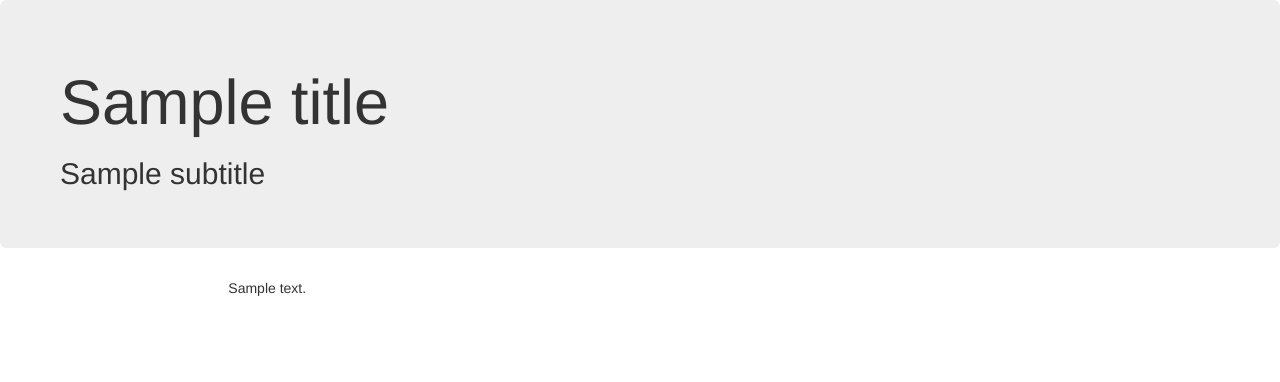
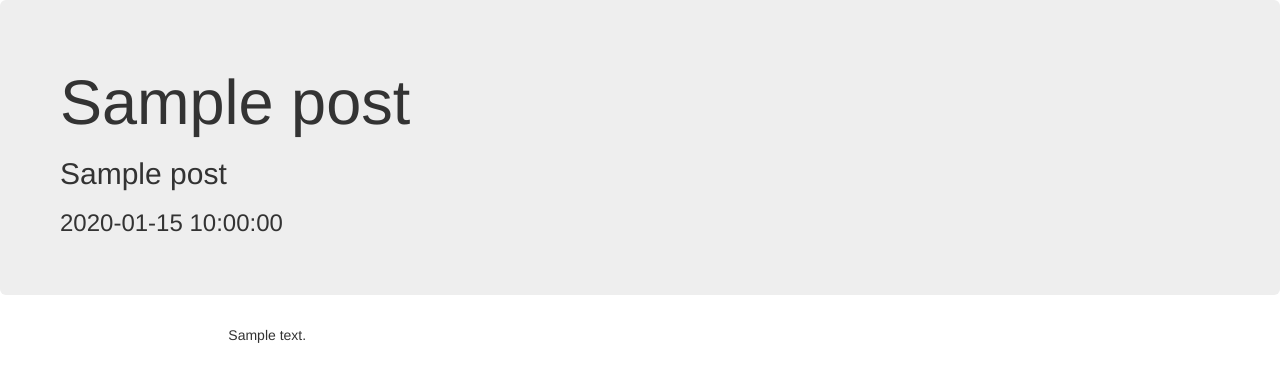
Before and after one commit to lphk92/NoServerBlog, a Flask app: template templates/post_pretty.html in a window 1280 px wide. Shown: the top 382 px of the page. Run offline with Flask 2, Linux system fonts and the light colour scheme; the template is opened without the code that fills it: most values are stand-ins (such as "Sample title", 1, 10 or a date in 2020); some libraries are stand-ins or nearby versions.

Commit message:
Display date and use Post in templates

```diff
--- a/hello.py
+++ b/hello.py
@@ -46,16 +46,9 @@ def list_posts():
 @app.route("/blog/<post_name>")
 def blog_post(post_name):
     filename = __url_to_filename(post_name)
-    print "Looking for file:", filename
     if os.path.isfile(filename):
         p = Post.readFromFile(filename)
-        with open(filename, 'r') as f:
-            obj = json.loads(f.read())
-            content = markdown2.markdown(obj["content"])
-            return render_template("post_pretty.html",
-                                   title=obj["title"],
-                                   subtitle=obj["subtitle"],
-                                   content=content)
+        return render_template("post_pretty.html", post=p)
     return "Failure"
 
 @app.route("/edit/<post_name>")
@@ -67,13 +60,8 @@ def edit_post(post_name=None):
         filename = __url_to_filename(post_name)
         print "Looking for file:", filename
         if os.path.isfile(filename):
-            with open(filename, 'r') as f:
-                obj = json.loads(f.read())
-                print "Loaded object: ", obj
-                return render_template("edit_post.html",
-                                       title=obj["title"],
-                                       subtitle=obj["subtitle"],
-                                       content=obj["content"])
+            p = Post.readFromFile(filename)
+            return render_template("edit_post.html", post=p)
         else:
             return "No file with name: " + filename
 
--- a/post.py
+++ b/post.py
@@ -10,7 +10,7 @@ class Post(object):
         self.md_content = markdown2.markdown(self.content)
 
     @staticmethod
-    def readFromFile(self, filename):
+    def readFromFile(filename):
         with open(filename, 'r') as f:
             obj = json.loads(f.read())
             return Post(obj["title"],
--- a/templates/post_pretty.html
+++ b/templates/post_pretty.html
@@ -5,7 +5,7 @@
         <meta http-equiv="X-UA-Compatible" content="IE=edge">
         <meta name="viewport" content="width=device-width, initial-scale=1">
 
-        <title>{{ title }}</title>
+        <title>{{ post.title }}</title>
 
         <!-- Bootstrap Core CSS -->
         <link href="{{ url_for('static', filename='css/bootstrap.css') }}" rel="stylesheet">
@@ -24,11 +24,12 @@
         <article>
             <div class="container col-lg-12 col-md-12">
                 <div class="jumbotron col-lg-12 col-md-12">
-                    <h1>{{ title }}</h1>
-                    <h2>{{ subtitle }}</h2>
+                    <h1>{{ post.title }}</h1>
+                    <h2>{{ post.subtitle }}</h2>
+                    <h3>{{ post.date }}</h3>
                 </div>
                 <div class="row col-lg-8 col-lg-offset-2 col-md-10 col-md-offset-1">
-                    {{ content|safe }}
+                    {{ post.md_content|safe }}
                 </div>
             </div>
         </article>
```
Also changed, not shown: templates/edit_post.html (+4 -4 lines).
